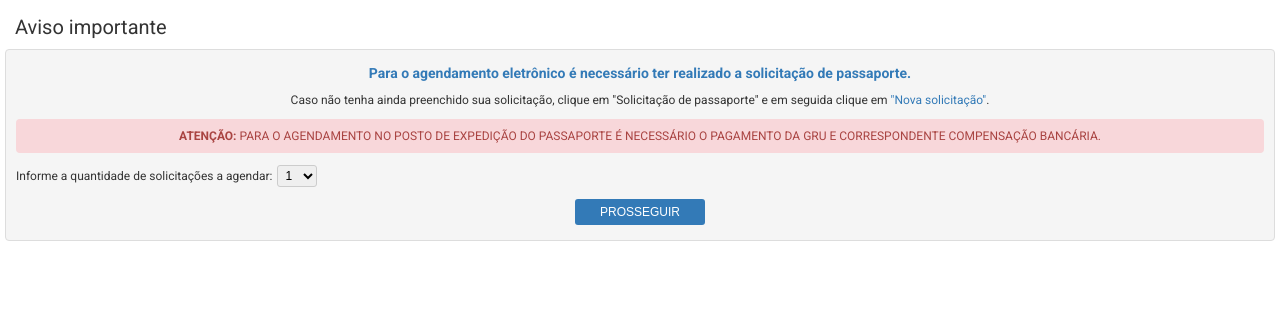
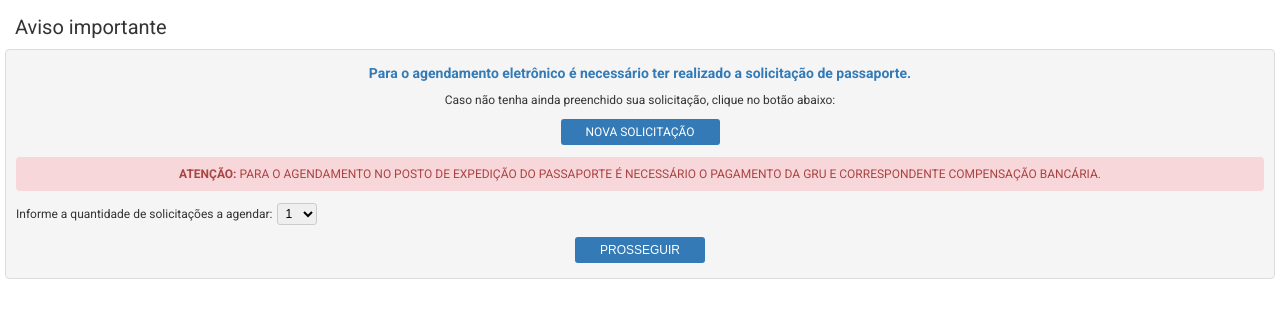
Before and after one commit to Solutionsforce/PassPF, a Flask app: page / in a window 1280 px wide. Shown: the part 183-501 px from the top of the page. Run offline with Flask 3, Linux system fonts and the light colour scheme.

Commit message:
Transformar link "Nova Solicitação" em um botão estilizado
Adiciona classe CSS .nova-solicitacao-btn e a aplica a um novo elemento <a> com href="#" e texto "NOVA SOLICITAÇÃO", substituindo o link de texto anterior no arquivo templates/index.html.

Replit-Commit-Author: Agent
Replit-Commit-Session-Id: 2f1d9dde-6280-4dd7-be92-213d7a001ec0
Replit-Commit-Checkpoint-Type: full_checkpoint
Replit-Commit-Event-Id: fc0d033a-4cdf-411e-84b3-8611c12f2008
Replit-Commit-Screenshot-Url: https://storage.googleapis.com/screenshot-production-us-central1/c69ae46c-7eaa-4d13-905b-498ffecf424b/2f1d9dde-6280-4dd7-be92-213d7a001ec0/hSbsLL0

```diff
--- a/static/css/style.css
+++ b/static/css/style.css
@@ -201,6 +201,26 @@ body {
     background: #286090;
 }
 
+.nova-solicitacao-btn {
+    background: #337ab7;
+    color: #fff;
+    border: none;
+    border-radius: 3px;
+    font-size: 12px;
+    font-weight: 400;
+    padding: 6px 25px;
+    cursor: pointer;
+    margin: 12px auto 12px;
+    display: block;
+    text-decoration: none;
+    text-align: center;
+    width: fit-content;
+}
+
+.nova-solicitacao-btn:hover {
+    background: #286090;
+}
+
 .success-box {
     background: #d4edda;
     border: 1px solid #c3e6cb;
--- a/templates/index.html
+++ b/templates/index.html
@@ -7,9 +7,9 @@
         Para o agendamento eletrônico é necessário ter realizado a solicitação de passaporte.
     </span>
     <div class="normal">
-        Caso não tenha ainda preenchido sua solicitação, clique em "Solicitação de passaporte" e em seguida clique em
-        <a href="#">"Nova solicitação"</a>.
+        Caso não tenha ainda preenchido sua solicitação, clique no botão abaixo:
     </div>
+    <a href="#" class="nova-solicitacao-btn">NOVA SOLICITAÇÃO</a>
     <div class="alert">
         <strong>ATENÇÃO:</strong>
         PARA O AGENDAMENTO NO POSTO DE EXPEDIÇÃO DO PASSAPORTE É NECESSÁRIO O PAGAMENTO DA GRU E CORRESPONDENTE COMPENSAÇÃO BANCÁRIA.
```
